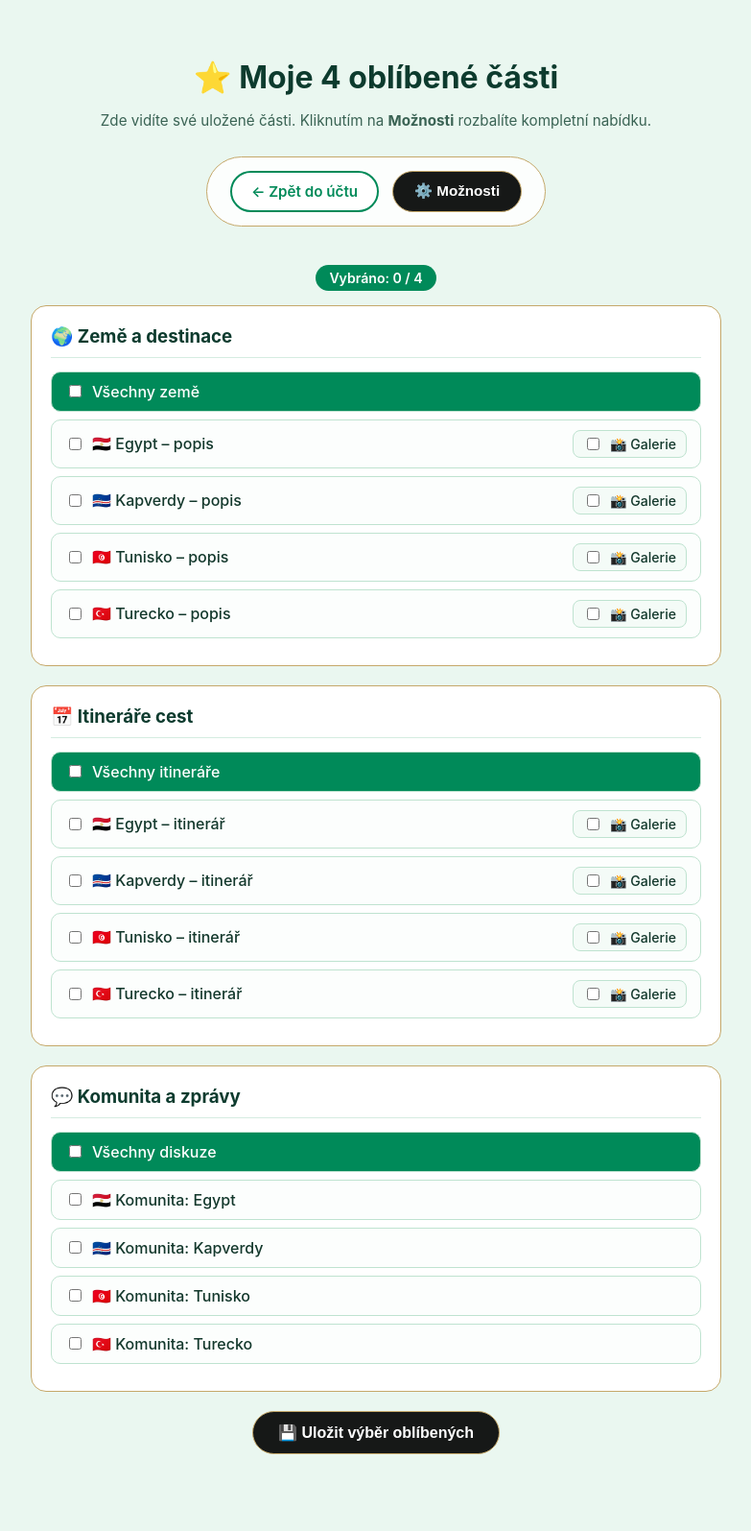
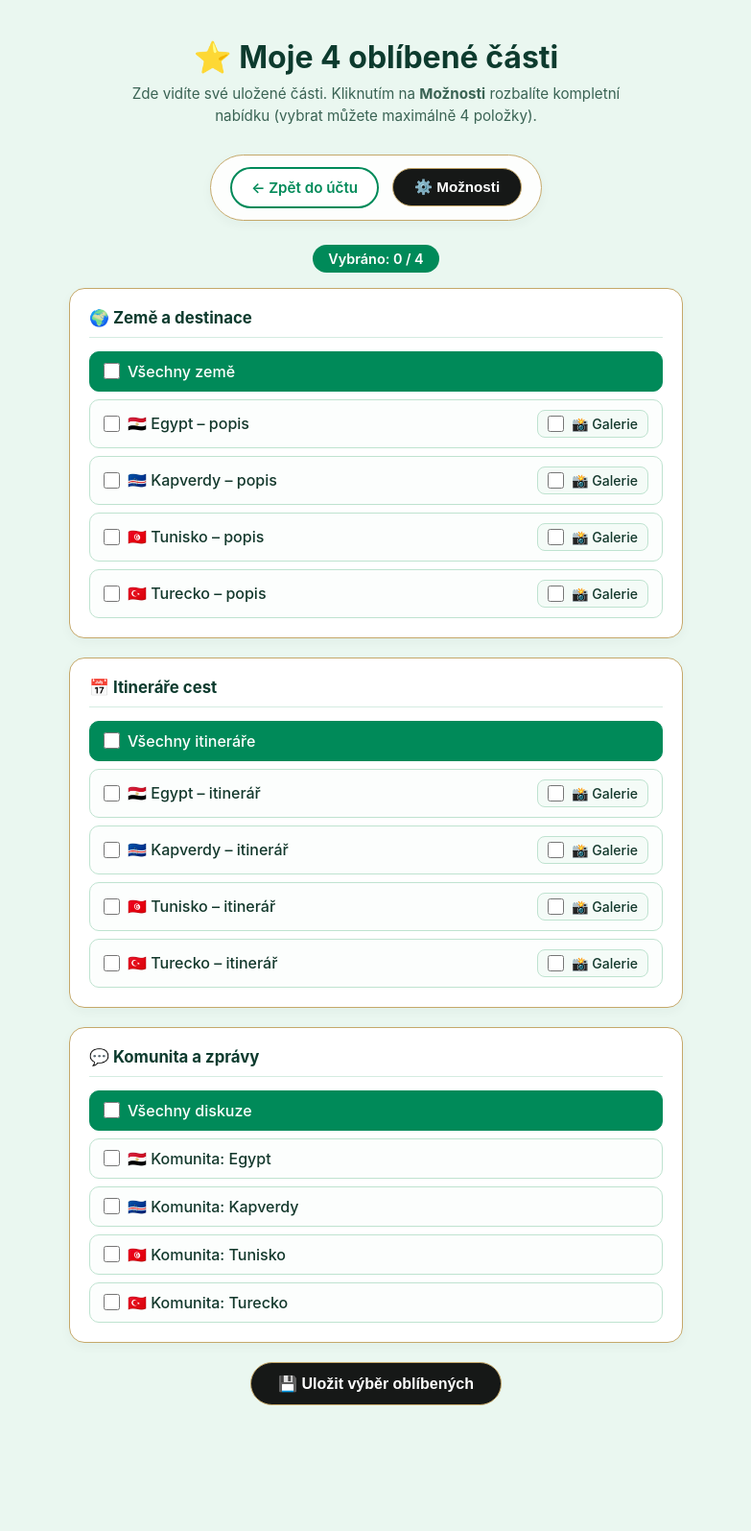
Before and after one commit to AndyZej/cestovni_projekt, a Django app: page /uctu/oblibene/upravit/ in a window 1280 px wide. Shown: the whole page at 96% size, without its empty margins (248-1031 px from the left). After the commit the page ends 1464 px from the top, so only its background shows below. Run offline with Django 5.2, Linux system fonts and the light colour scheme; a user stored in the database is signed in; data comes from the database, SQL or seed files in the repository; both versions use the stored data as it was after the commit.

Commit message:
Initial commit

```diff
--- a/core/templates/core/upravit_oblibene.html
+++ b/core/templates/core/upravit_oblibene.html
@@ -8,6 +8,10 @@
     <meta name="viewport" content="width=device-width, initial-scale=1.0">
     <title>Moje 4 oblíbené části</title>
     <style>
+        * {
+            box-sizing: border-box;
+        }
+
         body {
             margin: 0;
             padding: 40px 20px;
@@ -18,19 +22,37 @@
             flex-direction: column;
             align-items: center;
             min-height: 100vh;
-            box-sizing: border-box;
         }
-        .container { width: 100%; max-width: 720px; text-align: center; }
-        h1 { font-size: 2rem; color: #0d3b2e; margin-bottom: 8px; }
-        .subtitle { color: #3a6354; margin-bottom: 28px; font-size: 0.95rem; }
+
+        .container {
+            width: 100%;
+            max-width: 720px;
+            margin: 0 auto;
+            text-align: center;
+        }
+
+        h1 {
+            font-size: 2rem;
+            color: #0d3b2e;
+            margin: 0 0 8px 0;
+        }
+
+        .subtitle {
+            color: #3a6354;
+            margin: 0 auto 28px auto;
+            max-width: 540px;
+            font-size: 0.95rem;
+            line-height: 1.5;
+        }
 
         /* 4 uložené karty */
         .favorites-grid {
             display: grid;
-            grid-template-columns: repeat(auto-fit, minmax(290px, 1fr));
+            grid-template-columns: repeat(auto-fit, minmax(280px, 1fr));
             gap: 16px;
             margin-bottom: 28px;
         }
+
         .fav-card {
             background: #ffffff;
             border: 1.5px solid #c5a86a;
@@ -41,16 +63,29 @@
             display: flex;
             flex-direction: column;
             justify-content: space-between;
+            gap: 14px;
         }
+
         .fav-card-top {
             display: flex;
             align-items: center;
             gap: 10px;
-            margin-bottom: 14px;
             padding-bottom: 10px;
             border-bottom: 1px solid #d5ece1;
         }
-        .fav-card-title { font-weight: 700; font-size: 1.1rem; color: #0d3b2e; }
+
+        .fav-card-icon {
+            font-size: 1.5rem;
+            line-height: 1;
+            flex-shrink: 0;
+        }
+
+        .fav-card-title {
+            font-weight: 700;
+            font-size: 1.1rem;
+            color: #0d3b2e;
+        }
+
         .btn-open {
             display: inline-block;
             background-color: #008a59;
@@ -61,20 +96,31 @@
             font-weight: 600;
             font-size: 0.9rem;
             align-self: flex-start;
+            transition: background-color 0.2s ease, transform 0.15s ease;
+        }
+
+        .btn-open:hover {
+            background-color: #006f47;
+            transform: translateY(-1px);
         }
 
         /* Lišta s tlačítkem Možnosti a Zpět do účtu */
         .action-bar {
-            display: inline-flex;
+            display: flex;
             gap: 14px;
             flex-wrap: wrap;
             justify-content: center;
-            background: rgba(255, 255, 255, 0.85);
+            align-items: center;
+            background: rgba(255, 255, 255, 0.9);
             border: 1.5px solid #c5a86a;
-            padding: 14px 24px;
+            padding: 12px 20px;
             border-radius: 999px;
-            margin-bottom: 25px;
+            margin: 0 auto 25px auto;
+            width: fit-content;
+            max-width: 100%;
+            box-shadow: 0 4px 12px rgba(13, 59, 46, 0.04);
         }
+
         .btn-back {
             background: #fff;
             color: #008a59;
@@ -84,7 +130,14 @@
             text-decoration: none;
             font-weight: 600;
             font-size: 0.95rem;
+            transition: background-color 0.2s ease, color 0.2s ease;
         }
+
+        .btn-back:hover {
+            background: #008a59;
+            color: #fff;
+        }
+
         .btn-options {
             background: #161817;
             color: #fff;
@@ -94,33 +147,83 @@
             font-weight: 600;
             font-size: 0.95rem;
             cursor: pointer;
+            transition: background-color 0.2s ease, transform 0.15s ease;
+        }
+
+        .btn-options:hover {
+            background: #272b29;
+            transform: translateY(-1px);
         }
 
         /* Rozbalovací menu */
-        .menu-panel { text-align: left; margin-top: 15px; }
+        .menu-panel {
+            text-align: left;
+            margin: 15px auto 0 auto;
+            width: 100%;
+            max-width: 640px;
+        }
+
+        .counter-wrapper {
+            text-align: center;
+            margin-bottom: 16px;
+        }
+
+        .counter-badge {
+            display: inline-block;
+            background: #008a59;
+            color: #fff;
+            padding: 6px 16px;
+            border-radius: 999px;
+            font-size: 0.9rem;
+            font-weight: 600;
+        }
+
+        .counter-badge.is-full {
+            background: #0d3b2e;
+            outline: 2px solid #c5a86a;
+        }
+
         .menu-box {
             background: #ffffff;
             border: 1.5px solid #c5a86a;
             border-radius: 16px;
             padding: 20px;
             margin-bottom: 20px;
+            box-shadow: 0 4px 12px rgba(13, 59, 46, 0.04);
         }
+
         .menu-box h3 {
             margin: 0 0 14px 0;
             padding-bottom: 10px;
             border-bottom: 1px solid #d5ece1;
             color: #0d3b2e;
+            font-size: 1.05rem;
         }
+
         .row-item {
             display: flex;
             justify-content: space-between;
             align-items: center;
+            gap: 10px;
+            flex-wrap: wrap;
             border: 1px solid #bfe3d0;
             border-radius: 10px;
             padding: 10px 14px;
             margin-bottom: 8px;
             background: #fcfefd;
+            transition: opacity 0.2s ease, border-color 0.2s ease, background-color 0.2s ease;
         }
+
+        .row-item:last-child {
+            margin-bottom: 0;
+        }
+
+        .row-item--featured {
+            background: #008a59;
+            border-color: #008a59;
+            color: #ffffff;
+        }
+
         .row-item label {
             display: flex;
             align-items: center;
@@ -128,33 +231,67 @@
             cursor: pointer;
             font-weight: 500;
             margin: 0;
+            color: inherit;
         }
+
+        .row-item input[type="checkbox"] {
+            width: 17px;
+            height: 17px;
+            margin: 0;
+            cursor: pointer;
+            accent-color: #008a59;
+        }
+
         .gallery-pill {
             border: 1px solid #bfe3d0;
             border-radius: 8px;
-            padding: 4px 10px;
+            padding: 5px 10px;
             background: #f4fbf7;
             font-size: 0.88rem;
+            color: #13382c;
+            flex-shrink: 0;
         }
+
+        .row-item.is-locked {
+            opacity: 0.55;
+        }
+
+        .save-wrapper {
+            text-align: center;
+            margin-top: 10px;
+            margin-bottom: 40px;
+        }
+
         .btn-save {
             background: #161817;
             color: #fff;
             border: 1.5px solid #c5a86a;
-            padding: 12px 26px;
+            padding: 12px 28px;
             border-radius: 999px;
             font-weight: 600;
             font-size: 1rem;
             cursor: pointer;
+            transition: background-color 0.2s ease, transform 0.15s ease;
         }
-        .counter-badge {
-            display: inline-block;
-            background: #008a59;
-            color: #fff;
-            padding: 5px 14px;
-            border-radius: 999px;
-            font-size: 0.88rem;
-            font-weight: 600;
-            margin-bottom: 15px;
+
+        .btn-save:hover {
+            background: #272b29;
+            transform: translateY(-1px);
+        }
+
+        @media (max-width: 520px) {
+            body {
+                padding: 24px 14px;
+            }
+
+            h1 {
+                font-size: 1.65rem;
+            }
+
+            .action-bar {
+                border-radius: 20px;
+                padding: 12px 16px;
+            }
         }
     </style>
 </head>
@@ -162,15 +299,15 @@
 
 <div class="container">
     <h1>⭐ Moje 4 oblíbené části</h1>
-    <p class="subtitle">Zde vidíte své uložené části. Kliknutím na <strong>Možnosti</strong> rozbalíte kompletní nabídku.</p>
+    <p class="subtitle">Zde vidíte své uložené části. Kliknutím na <strong>Možnosti</strong> rozbalíte kompletní nabídku (vybrat můžete maximálně 4 položky).</p>
 
     <!-- 1. ZOBRAZENÍ POUZE 4 ULOŽENÝCH SEKCÍ -->
     {% if oblibene_sekce %}
         <div class="favorites-grid">
             {% for sekce in oblibene_sekce %}
-
-            <div class="fav-card-top">
-                        <span style="font-size: 1.5rem;">{{ sekce.ikona }}</span>
+                <div class="fav-card">
+                    <div class="fav-card-top">
+                        <span class="fav-card-icon">{{ sekce.ikona }}</span>
                         <span class="fav-card-title">{{ sekce.nazev_casti }}</span>
                     </div>
                     <a href="{{ sekce.hotova_url }}" class="btn-open">Otevřít sekci →</a>
@@ -192,71 +329,150 @@
         <form method="POST">
             {% csrf_token %}
 
-            <div style="text-align: center;">
-                <span class="counter-badge">Vybráno: <span id="selectedCount">{{ vybrane_klice|length }}</span> / 4</span>
+            <div class="counter-wrapper">
+                <span id="counterBadge" class="counter-badge">
+                    Vybráno: <span id="selectedCount">{{ vybrane_klice|length }}</span> / 4
+                </span>
             </div>
 
             <!-- ZEMĚ -->
             <div class="menu-box">
                 <h3>🌍 Země a destinace</h3>
-                <div class="row-item" style="background: #008a59; color: white;">
-                    <label style="color: white;"><input type="checkbox" class="sec-check" name="oblibene_sekce" value="seznam_zemi" {% if 'seznam_zemi' in vybrane_klice %}checked{% endif %}> Všechny země</label>
+                <div class="row-item row-item--featured">
+                    <label>
+                        <input type="checkbox" class="sec-check" name="oblibene_sekce" value="seznam_zemi" {% if 'seznam_zemi' in vybrane_klice %}checked{% endif %}>
+                        <span>Všechny země</span>
+                    </label>
                 </div>
                 <div class="row-item">
-                    <label><input type="checkbox" class="sec-check" name="oblibene_sekce" value="egypt_detail" {% if 'egypt_detail' in vybrane_klice %}checked{% endif %}> 🇪🇬 Egypt – popis</label>
-                    <label class="gallery-pill"><input type="checkbox" class="sec-check" name="oblibene_sekce" value="egypt_galerie" {% if 'egypt_galerie' in vybrane_klice %}checked{% endif %}> 📸 Galerie</label>
+                    <label>
+                        <input type="checkbox" class="sec-check" name="oblibene_sekce" value="egypt_detail" {% if 'egypt_detail' in vybrane_klice %}checked{% endif %}>
+                        <span>🇪🇬 Egypt – popis</span>
+                    </label>
+                    <label class="gallery-pill">
+                        <input type="checkbox" class="sec-check" name="oblibene_sekce" value="egypt_galerie" {% if 'egypt_galerie' in vybrane_klice %}checked{% endif %}>
+                        <span>📸 Galerie</span>
+                    </label>
                 </div>
                 <div class="row-item">
-                    <label><input type="checkbox" class="sec-check" name="oblibene_sekce" value="kapverdy_detail" {% if 'kapverdy_detail' in vybrane_klice %}checked{% endif %}> 🇨🇻 Kapverdy – popis</label>
-                    <label class="gallery-pill"><input type="checkbox" class="sec-check" name="oblibene_sekce" value="kapverdy_galerie" {% if 'kapverdy_galerie' in vybrane_klice %}checked{% endif %}> 📸 Galerie</label>
+                    <label>
+                        <input type="checkbox" class="sec-check" name="oblibene_sekce" value="kapverdy_detail" {% if 'kapverdy_detail' in vybrane_klice %}checked{% endif %}>
+                        <span>🇨🇻 Kapverdy – popis</span>
+                    </label>
+                    <label class="gallery-pill">
+                        <input type="checkbox" class="sec-check" name="oblibene_sekce" value="kapverdy_galerie" {% if 'kapverdy_galerie' in vybrane_klice %}checked{% endif %}>
+                        <span>📸 Galerie</span>
+                    </label>
                 </div>
                 <div class="row-item">
-                    <label><input type="checkbox" class="sec-check" name="oblibene_sekce" value="tunisko_detail" {% if 'tunisko_detail' in vybrane_klice %}checked{% endif %}> 🇹🇳 Tunisko – popis</label>
-                    <label class="gallery-pill"><input type="checkbox" class="sec-check" name="oblibene_sekce" value="tunisko_galerie" {% if 'tunisko_galerie' in vybrane_klice %}checked{% endif %}> 📸 Galerie</label>
+                    <label>
+                        <input type="checkbox" class="sec-check" name="oblibene_sekce" value="tunisko_detail" {% if 'tunisko_detail' in vybrane_klice %}checked{% endif %}>
+                        <span>🇹🇳 Tunisko – popis</span>
+                    </label>
+                    <label class="gallery-pill">
+                        <input type="checkbox" class="sec-check" name="oblibene_sekce" value="tunisko_galerie" {% if 'tunisko_galerie' in vybrane_klice %}checked{% endif %}>
+                        <span>📸 Galerie</span>
+                    </label>
                 </div>
                 <div class="row-item">
-                    <label><input type="checkbox" class="sec-check" name="oblibene_sekce" value="turecko_detail" {% if 'turecko_detail' in vybrane_klice %}checked{% endif %}> 🇹🇷 Turecko – popis</label>
-                    <label class="gallery-pill"><input type="checkbox" class="sec-check" name="oblibene_sekce" value="turecko_galerie" {% if 'turecko_galerie' in vybrane_klice %}checked{% endif %}> 📸 Galerie</label>
+                    <label>
+                        <input type="checkbox" class="sec-check" name="oblibene_sekce" value="turecko_detail" {% if 'turecko_detail' in vybrane_klice %}checked{% endif %}>
+                        <span>🇹🇷 Turecko – popis</span>
+                    </label>
+                    <label class="gallery-pill">
+                        <input type="checkbox" class="sec-check" name="oblibene_sekce" value="turecko_galerie" {% if 'turecko_galerie' in vybrane_klice %}checked{% endif %}>
+                        <span>📸 Galerie</span>
+                    </label>
                 </div>
             </div>
 
             <!-- ITINERÁŘE VČETNĚ GALERIÍ -->
             <div class="menu-box">
                 <h3>📅 Itineráře cest</h3>
-                <div class="row-item" style="background: #008a59; color: white;">
-                    <label style="color: white;"><input type="checkbox" class="sec-check" name="oblibene_sekce" value="seznam_itineraru" {% if 'seznam_itineraru' in vybrane_klice %}checked{% endif %}> Všechny itineráře</label>
+                <div class="row-item row-item--featured">
+                    <label>
+                        <input type="checkbox" class="sec-check" name="oblibene_sekce" value="seznam_itineraru" {% if 'seznam_itineraru' in vybrane_klice %}checked{% endif %}>
+                        <span>Všechny itineráře</span>
+                    </label>
                 </div>
                 <div class="row-item">
-                    <label><input type="checkbox" class="sec-check" name="oblibene_sekce" value="egypt_itinerar" {% if 'egypt_itinerar' in vybrane_klice %}checked{% endif %}> 🇪🇬 Egypt – itinerář</label>
-                    <label class="gallery-pill"><input type="checkbox" class="sec-check" name="oblibene_sekce" value="egypt_itinerar_galerie" {% if 'egypt_itinerar_galerie' in vybrane_klice %}checked{% endif %}> 📸 Galerie</label>
+                    <label>
+                        <input type="checkbox" class="sec-check" name="oblibene_sekce" value="egypt_itinerar" {% if 'egypt_itinerar' in vybrane_klice %}checked{% endif %}>
+                        <span>🇪🇬 Egypt – itinerář</span>
+                    </label>
+                    <label class="gallery-pill">
+                        <input type="checkbox" class="sec-check" name="oblibene_sekce" value="egypt_itinerar_galerie" {% if 'egypt_itinerar_galerie' in vybrane_klice %}checked{% endif %}>
+                        <span>📸 Galerie</span>
+                    </label>
                 </div>
                 <div class="row-item">
-                    <label><input type="checkbox" class="sec-check" name="oblibene_sekce" value="kapverdy_itinerar" {% if 'kapverdy_itinerar' in vybrane_klice %}checked{% endif %}> 🇨🇻 Kapverdy – itinerář</label>
-                    <label class="gallery-pill"><input type="checkbox" class="sec-check" name="oblibene_sekce" value="kapverdy_itinerar_galerie" {% if 'kapverdy_itinerar_galerie' in vybrane_klice %}checked{% endif %}> 📸 Galerie</label>
+                    <label>
+                        <input type="checkbox" class="sec-check" name="oblibene_sekce" value="kapverdy_itinerar" {% if 'kapverdy_itinerar' in vybrane_klice %}checked{% endif %}>
+                        <span>🇨🇻 Kapverdy – itinerář</span>
+                    </label>
+                    <label class="gallery-pill">
+                        <input type="checkbox" class="sec-check" name="oblibene_sekce" value="kapverdy_itinerar_galerie" {% if 'kapverdy_itinerar_galerie' in vybrane_klice %}checked{% endif %}>
+                        <span>📸 Galerie</span>
+                    </label>
                 </div>
                 <div class="row-item">
-                    <label><input type="checkbox" class="sec-check" name="oblibene_sekce" value="tunisko_itinerar" {% if 'tunisko_itinerar' in vybrane_klice %}checked{% endif %}> 🇹🇳 Tunisko – itinerář</label>
-                    <label class="gallery-pill"><input type="checkbox" class="sec-check" name="oblibene_sekce" value="tunisko_itinerar_galerie" {% if 'tunisko_itinerar_galerie' in vybrane_klice %}checked{% endif %}> 📸 Galerie</label>
+                    <label>
+                        <input type="checkbox" class="sec-check" name="oblibene_sekce" value="tunisko_itinerar" {% if 'tunisko_itinerar' in vybrane_klice %}checked{% endif %}>
+                        <span>🇹🇳 Tunisko – itinerář</span>
+                    </label>
+                    <label class="gallery-pill">
+                        <input type="checkbox" class="sec-check" name="oblibene_sekce" value="tunisko_itinerar_galerie" {% if 'tunisko_itinerar_galerie' in vybrane_klice %}checked{% endif %}>
+                        <span>📸 Galerie</span>
+                    </label>
                 </div>
                 <div class="row-item">
-                    <label><input type="checkbox" class="sec-check" name="oblibene_sekce" value="turecko_itinerar" {% if 'turecko_itinerar' in vybrane_klice %}checked{% endif %}> 🇹🇷 Turecko – itinerář</label>
-                    <label class="gallery-pill"><input type="checkbox" class="sec-check" name="oblibene_sekce" value="turecko_itinerar_galerie" {% if 'turecko_itinerar_galerie' in vybrane_klice %}checked{% endif %}> 📸 Galerie</label>
+                    <label>
+                        <input type="checkbox" class="sec-check" name="oblibene_sekce" value="turecko_itinerar" {% if 'turecko_itinerar' in vybrane_klice %}checked{% endif %}>
+                        <span>🇹🇷 Turecko – itinerář</span>
+                    </label>
+                    <label class="gallery-pill">
+                        <input type="checkbox" class="sec-check" name="oblibene_sekce" value="turecko_itinerar_galerie" {% if 'turecko_itinerar_galerie' in vybrane_klice %}checked{% endif %}>
+                        <span>📸 Galerie</span>
+                    </label>
                 </div>
             </div>
 
             <!-- KOMUNITA -->
             <div class="menu-box">
                 <h3>💬 Komunita a zprávy</h3>
-                <div class="row-item" style="background: #008a59; color: white;">
-                    <label style="color: white;"><input type="checkbox" class="sec-check" name="oblibene_sekce" value="zpravy_vsechny" {% if 'zpravy_vsechny' in vybrane_klice %}checked{% endif %}> Všechny diskuze</label>
+                <div class="row-item row-item--featured">
+                    <label>
+                        <input type="checkbox" class="sec-check" name="oblibene_sekce" value="zpravy_vsechny" {% if 'zpravy_vsechny' in vybrane_klice %}checked{% endif %}>
+                        <span>Všechny diskuze</span>
+                    </label>
                 </div>
-                <div class="row-item"><label><input type="checkbox" class="sec-check" name="oblibene_sekce" value="komunita_egypt" {% if 'komunita_egypt' in vybrane_klice %}checked{% endif %}> 🇪🇬 Komunita: Egypt</label></div>
-                <div class="row-item"><label><input type="checkbox" class="sec-check" name="oblibene_sekce" value="komunita_kapverdy" {% if 'komunita_kapverdy' in vybrane_klice %}checked{% endif %}> 🇨🇻 Komunita: Kapverdy</label></div>
-                <div class="row-item"><label><input type="checkbox" class="sec-check" name="oblibene_sekce" value="komunita_tunisko" {% if 'komunita_tunisko' in vybrane_klice %}checked{% endif %}> 🇹🇳 Komunita: Tunisko</label></div>
-                <div class="row-item"><label><input type="checkbox" class="sec-check" name="oblibene_sekce" value="komunita_turecko" {% if 'komunita_turecko' in vybrane_klice %}checked{% endif %}> 🇹🇷 Komunita: Turecko</label></div>
+                <div class="row-item">
+                    <label>
+                        <input type="checkbox" class="sec-check" name="oblibene_sekce" value="komunita_egypt" {% if 'komunita_egypt' in vybrane_klice %}checked{% endif %}>
+                        <span>🇪🇬 Komunita: Egypt</span>
+                    </label>
+                </div>
+                <div class="row-item">
+                    <label>
+                        <input type="checkbox" class="sec-check" name="oblibene_sekce" value="komunita_kapverdy" {% if 'komunita_kapverdy' in vybrane_klice %}checked{% endif %}>
+                        <span>🇨🇻 Komunita: Kapverdy</span>
+                    </label>
+                </div>
+                <div class="row-item">
+                    <label>
+                        <input type="checkbox" class="sec-check" name="oblibene_sekce" value="komunita_tunisko" {% if 'komunita_tunisko' in vybrane_klice %}checked{% endif %}>
+                        <span>🇹🇳 Komunita: Tunisko</span>
+                    </label>
+                </div>
+                <div class="row-item">
+                    <label>
+                        <input type="checkbox" class="sec-check" name="oblibene_sekce" value="komunita_turecko" {% if 'komunita_turecko' in vybrane_klice %}checked{% endif %}>
+                        <span>🇹🇷 Komunita: Turecko</span>
+                    </label>
+                </div>
             </div>
 
-            <div style="text-align: center; margin-bottom: 40px;">
+            <div class="save-wrapper">
                 <button type="submit" class="btn-save">💾 Uložit výběr oblíbených</button>
             </div>
         </form>
@@ -264,11 +480,14 @@
 </div>
 
 <script>
+    const MAX_SELECTION = 4;
+
     function toggleMenu() {
         const menu = document.getElementById('selectionMenu');
-        if (menu.style.display === 'none') {
+        const isHidden = menu.style.display === 'none' || getComputedStyle(menu).display === 'none';
+        if (isHidden) {
             menu.style.display = 'block';
-            menu.scrollIntoView({ behavior: 'smooth' });
+            menu.scrollIntoView({ behavior: 'smooth', block: 'start' });
         } else {
             menu.style.display = 'none';
         }
@@ -276,14 +495,30 @@
 
     const checkboxes = document.querySelectorAll('.sec-check');
     const countSpan = document.getElementById('selectedCount');
+    const counterBadge = document.getElementById('counterBadge');
 
     function updateCheckboxes() {
         const checked = document.querySelectorAll('.sec-check:checked');
+        const isFull = checked.length >= MAX_SELECTION;
+
         countSpan.textContent = checked.length;
+        counterBadge.classList.toggle('is-full', isFull);
+
         checkboxes.forEach(cb => {
-            if (!cb.checked) cb.disabled = checked.length >= 4;
+            const shouldDisable = !cb.checked && isFull;
+            cb.disabled = shouldDisable;
+
+            const parentLabel = cb.closest('label');
+            const parentRow = cb.closest('.row-item');
+
+            if (parentLabel && parentLabel.classList.contains('gallery-pill')) {
+                parentLabel.style.opacity = shouldDisable ? '0.55' : '1';
+            } else if (parentRow) {
+                parentRow.classList.toggle('is-locked', shouldDisable);
+            }
         });
     }
+
     checkboxes.forEach(cb => cb.addEventListener('change', updateCheckboxes));
     updateCheckboxes();
 </script>
```
Also changed, not shown: core/migrations/0003_alter_userfavoritesection_options_and_more.py (added), db.sqlite3.
